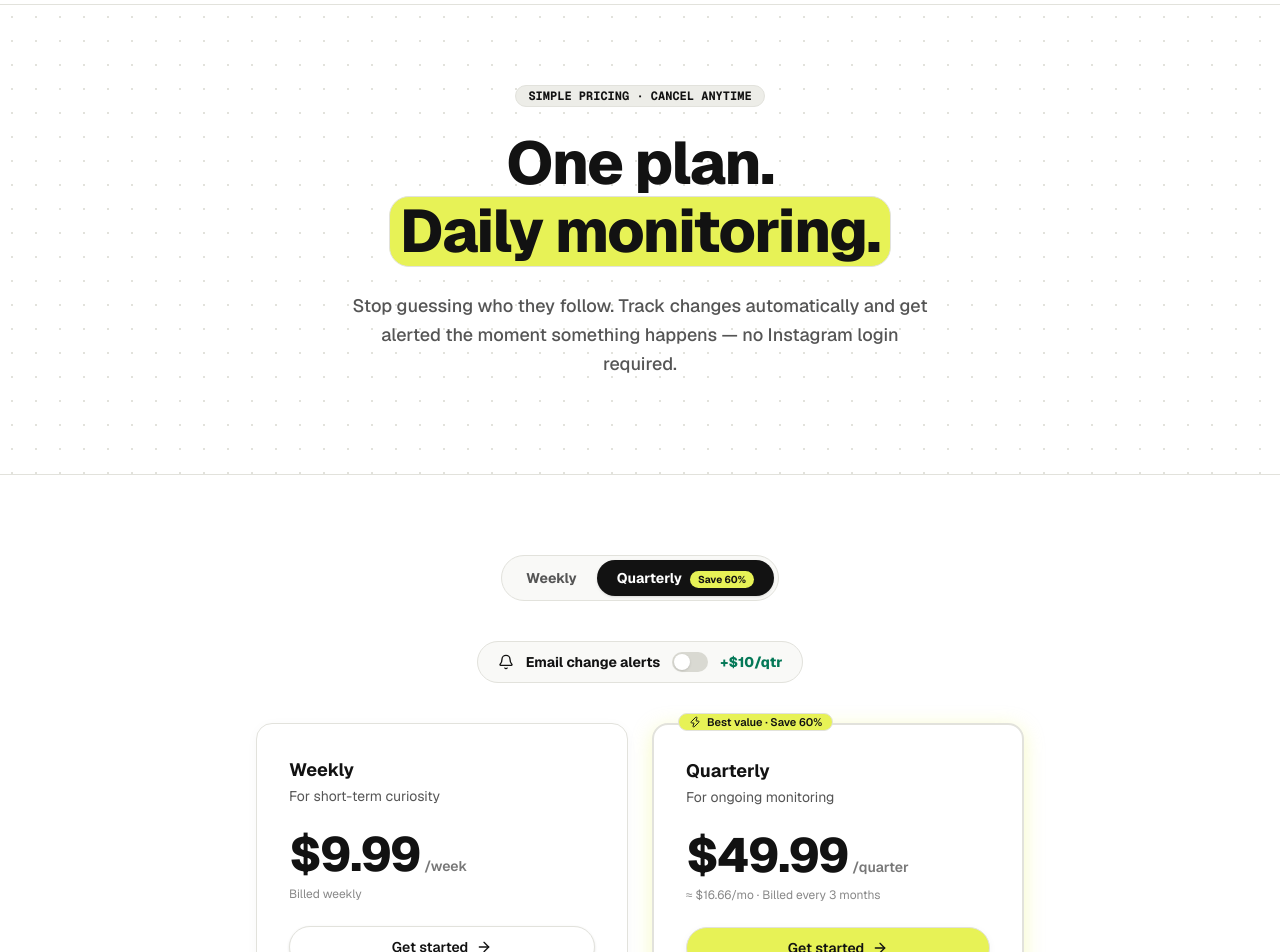
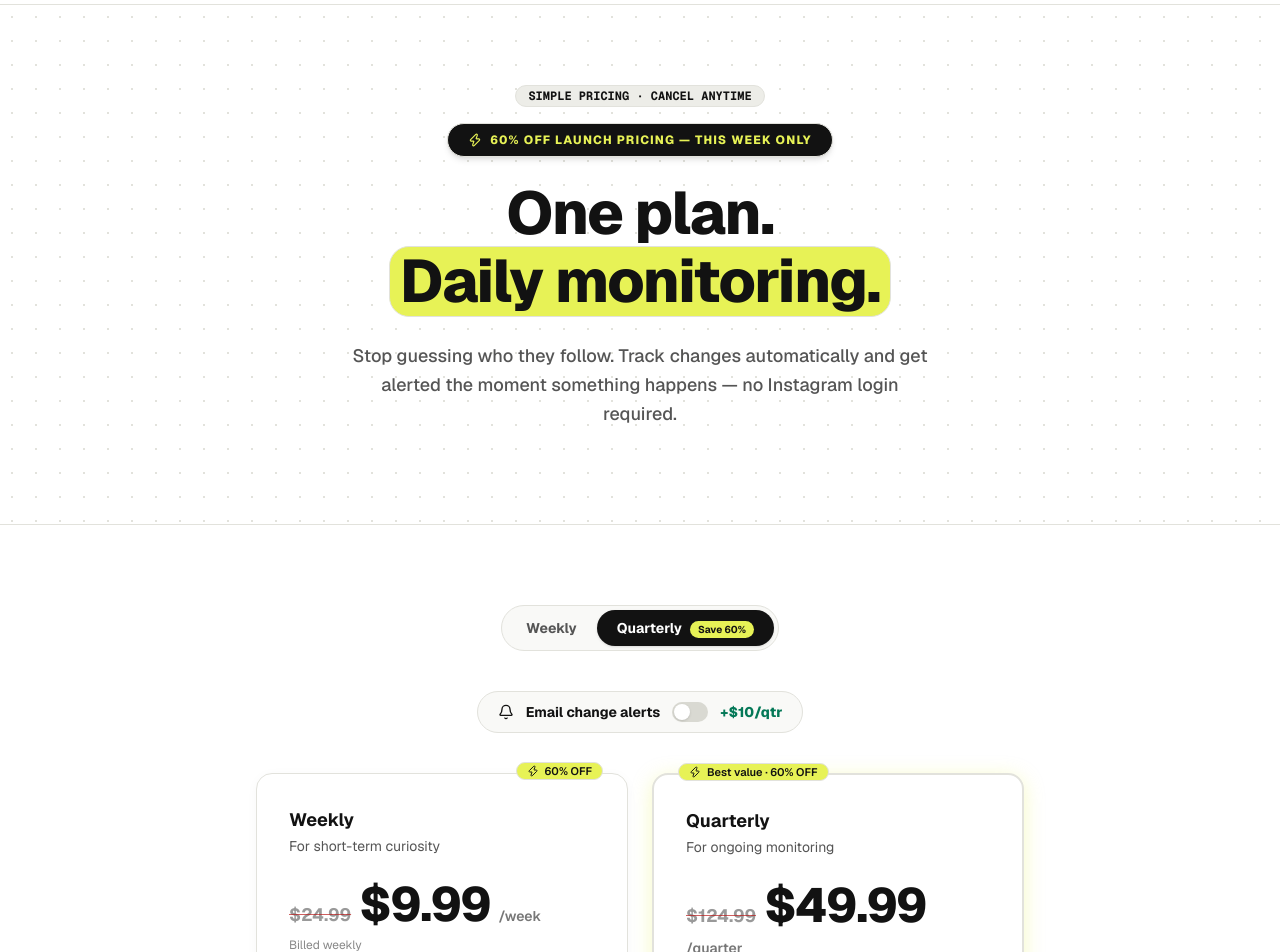
Before and after one commit to BhavyeKhetan/checkfollows, a Next.js app: page /pricing in a window 1280 px wide. Shown: the part 60-1012 px from the top of the page. Built offline with nearby package versions, Linux system fonts and the light colour scheme.

Commit message:
Fake 60% off anchor pricing on both plans (pricing page + paywall)

```diff
--- a/src/app/onboarding/page.tsx
+++ b/src/app/onboarding/page.tsx
@@ -60,6 +60,13 @@ const PAYWALL_FAQS = [
 const BASE_PRICES: Record<Cadence, number> = { weekly: 9.99, quarterly: 49.99 };
 const ALERTS_ADDON: Record<Cadence, number> = { weekly: 2, quarterly: 10 };
 const PERIOD: Record<Cadence, string> = { weekly: "/week", quarterly: "/quarter" };
+
+// Fake-anchor "original" price shown struck-through so the live price reads as 60% off.
+// Display-only — the actual Stripe charge stays at the discounted price.
+function anchorPrice(cadence: Cadence, emailAlerts: boolean): string {
+  if (cadence === "weekly") return emailAlerts ? "$29.99" : "$24.99";
+  return emailAlerts ? "$149.99" : "$124.99";
+}
 
 const SCAN_MESSAGES = [
   "Connecting to Instagram…",
@@ -615,14 +622,22 @@ function PaywallStep({
               {cadence === "weekly" ? "For short-term curiosity" : "For ongoing monitoring"}
             </p>
           </div>
-          {cadence === "quarterly" && (
+          <div className="flex items-center gap-1.5">
             <Badge variant="lime" size="sm">
-              <Sparkles className="w-3 h-3" /> Best value
+              <Zap className="w-3 h-3" /> 60% OFF
             </Badge>
-          )}
+            {cadence === "quarterly" && (
+              <Badge variant="lime" size="sm">
+                <Sparkles className="w-3 h-3" /> Best value
+              </Badge>
+            )}
+          </div>
         </div>
 
-        <div className="mt-5 flex items-baseline gap-1">
+        <div className="mt-5 flex items-baseline gap-2 flex-wrap">
+          <span className="text-lg font-bold text-[#999999] line-through decoration-[#B91C1C]/70">
+            {anchorPrice(cadence, emailAlerts)}
+          </span>
           <span className="text-5xl font-extrabold tracking-tight text-[#121212]">
             ${total.toFixed(2)}
           </span>
@@ -723,8 +738,13 @@ function PaywallStep({
               {cadence === "weekly" ? "Weekly" : "Quarterly"}
               {emailAlerts ? " + alerts" : ""}
             </span>
-            <span className="text-[#121212] font-extrabold text-sm">
-              ${total.toFixed(2)}{PERIOD[cadence]}
+            <span className="flex items-center gap-2">
+              <span className="text-[#999999] font-bold line-through">
+                {anchorPrice(cadence, emailAlerts)}
+              </span>
+              <span className="text-[#121212] font-extrabold text-sm">
+                ${total.toFixed(2)}{PERIOD[cadence]}
+              </span>
             </span>
           </div>
           <Button
--- a/src/components/marketing/pricing.tsx
+++ b/src/components/marketing/pricing.tsx
@@ -15,6 +15,13 @@ const FEATURES = [
   "No Instagram login required",
   "Cancel anytime — keep access until period end",
 ];
+
+// Fake-anchor "original" price shown struck-through so the live price reads as 60% off.
+// Display-only — the actual Stripe charge stays at the discounted price.
+function anchorPrice(cadence: "weekly" | "quarterly", emailAlerts: boolean): string {
+  if (cadence === "weekly") return emailAlerts ? "$29.99" : "$24.99";
+  return emailAlerts ? "$149.99" : "$124.99";
+}
 
 const PRICING_FAQS = [
   {
@@ -48,9 +55,14 @@ export function Pricing() {
       {/* Hero */}
       <section className="relative ramp-grid-bg pt-14 pb-16 sm:pt-20 sm:pb-24 px-4 sm:px-6 border-b border-[#E2E2DC]">
         <div className="max-w-3xl mx-auto text-center flex flex-col items-center">
-          <Badge variant="mono" size="md" className="mb-6">
-            SIMPLE PRICING &middot; CANCEL ANYTIME
-          </Badge>
+          <div className="flex flex-col items-center gap-4 mb-6">
+            <Badge variant="mono" size="md">
+              SIMPLE PRICING &middot; CANCEL ANYTIME
+            </Badge>
+            <div className="inline-flex items-center gap-2 rounded-full bg-[#121212] text-[#E7F256] px-5 py-2 text-[11px] sm:text-xs font-extrabold uppercase tracking-widest shadow-md border border-black/20">
+              <Zap className="w-3.5 h-3.5" /> 60% OFF LAUNCH PRICING &mdash; THIS WEEK ONLY
+            </div>
+          </div>
           <h1 className="text-3xl sm:text-5xl lg:text-6xl font-extrabold tracking-tight text-[#121212] leading-[1.08]">
             One plan. <span className="bg-[#E7F256] text-[#121212] px-2.5 py-0.5 rounded-xl border border-black/10 inline-block">Daily monitoring.</span>
           </h1>
@@ -111,13 +123,19 @@ export function Pricing() {
             {/* Weekly */}
             <Card
               padding="lg"
-              className={`flex flex-col ${
+              className={`relative flex flex-col ${
                 cadence === "weekly" ? "border-2 border-[#E7F256] shadow-[0_4px_20px_rgba(231,242,86,0.35)]" : ""
               }`}
             >
+              <Badge variant="lime" size="sm" className="absolute -top-3 right-6">
+                <Zap className="w-3 h-3" /> 60% OFF
+              </Badge>
               <h3 className="text-lg font-bold text-[#121212]">Weekly</h3>
               <p className="text-sm text-[#555555] mt-0.5">For short-term curiosity</p>
-              <div className="mt-6 flex items-baseline gap-1">
+              <div className="mt-6 flex items-baseline gap-2 flex-wrap">
+                <span className="text-lg font-bold text-[#999999] line-through decoration-[#B91C1C]/70">
+                  {anchorPrice("weekly", emailAlerts)}
+                </span>
                 <span className="text-5xl font-extrabold tracking-tight text-[#121212]">
                   {emailAlerts ? "$11.99" : "$9.99"}
                 </span>
@@ -148,11 +166,14 @@ export function Pricing() {
               }`}
             >
               <Badge variant="lime" size="sm" className="absolute -top-3 left-6">
-                <Zap className="w-3 h-3" /> Best value · Save 60%
+                <Zap className="w-3 h-3" /> Best value · 60% OFF
               </Badge>
               <h3 className="text-lg font-bold text-[#121212]">Quarterly</h3>
               <p className="text-sm text-[#555555] mt-0.5">For ongoing monitoring</p>
-              <div className="mt-6 flex items-baseline gap-1">
+              <div className="mt-6 flex items-baseline gap-2 flex-wrap">
+                <span className="text-lg font-bold text-[#999999] line-through decoration-[#B91C1C]/70">
+                  {anchorPrice("quarterly", emailAlerts)}
+                </span>
                 <span className="text-5xl font-extrabold tracking-tight text-[#121212]">
                   {emailAlerts ? "$59.99" : "$49.99"}
                 </span>
```
